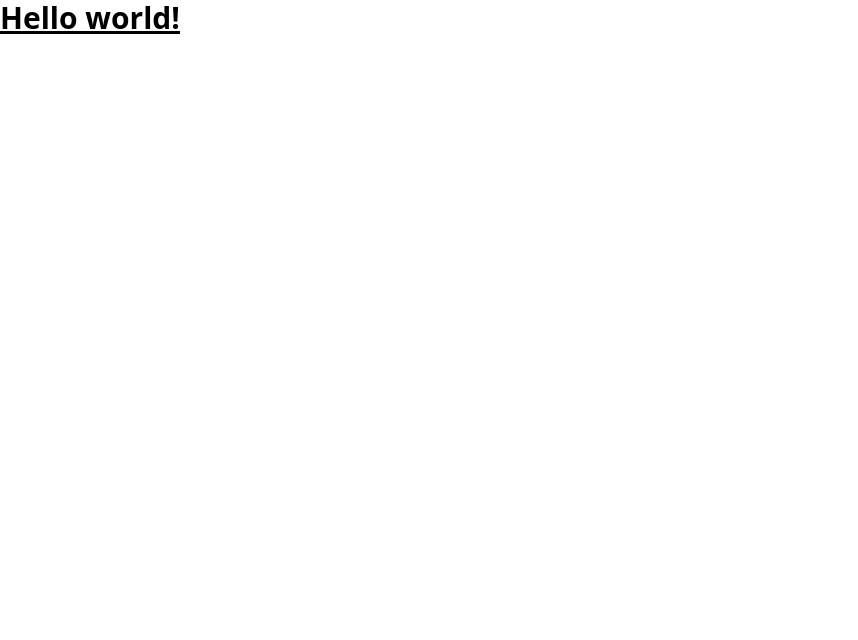
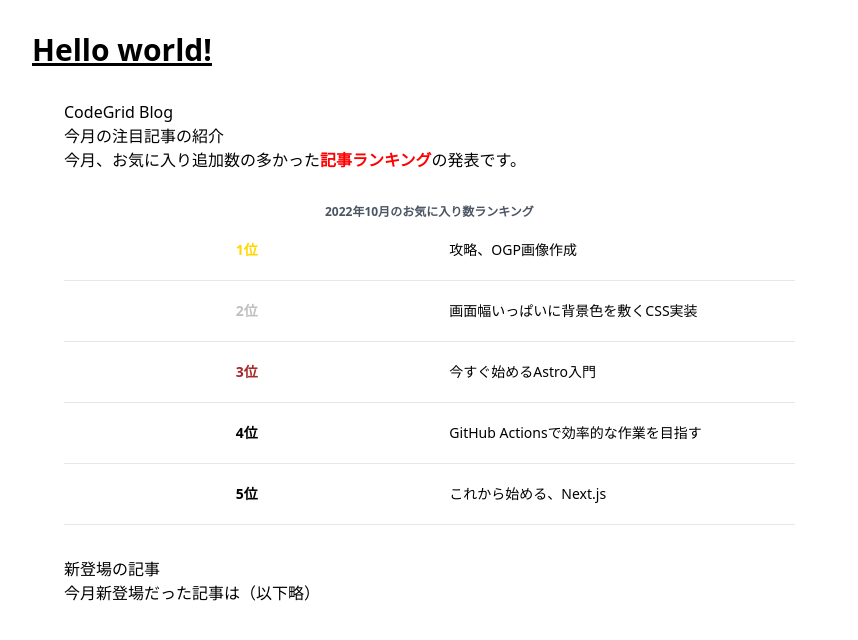
Before and after one commit to siakas/nextjs-mdx-sample, a Next.js app: page / in a window 1280 px wide. Shown: the top 640 px of the page, without its empty margins (0-858 px from the left). Built offline with nearby package versions, Linux system fonts and the light colour scheme.

Commit message:
mdx にコンポーネントとレイアウトを反映

```diff
--- /dev/null
+++ b/src/components/RankingTable.tsx
@@ -0,0 +1,42 @@
+import type { FC } from 'react'
+
+type Props = {
+  month: string
+  rankingData: Array<{
+    slug: string
+    title: string
+  }>
+}
+
+const RankingTable: FC<Props> = ({ month, rankingData }) => {
+  const fontColor: any = {
+    1: 'gold',
+    2: 'silver',
+    3: 'brown',
+  }
+
+  return (
+    <table className="leading-normal my-8">
+      <caption className="text-center text-xs font-semibold text-gray-600">
+        {month}のお気に入り数ランキング
+      </caption>
+      <tbody>
+        {rankingData.map((item, index) => (
+          <tr key={item.slug}>
+            <th
+              style={{ color: fontColor[index + 1] || 'currentColor' }}
+              className="px-5 py-5 border-b border-gray-200 bg-white text-sm w-2/5"
+            >
+              {index + 1}位
+            </th>
+            <td className="px-5 py-5 border-b border-gray-200 bg-white text-sm w-2/5">
+              {item.title}
+            </td>
+          </tr>
+        ))}
+      </tbody>
+    </table>
+  )
+}
+
+export default RankingTable
--- /dev/null
+++ b/src/layouts/DefaultLayout.tsx
@@ -0,0 +1,21 @@
+import Head from 'next/head'
+import type { ReactElement } from 'react'
+
+type LayoutProps = {
+  readonly children: ReactElement
+  meta: any
+}
+
+const DefaultLayout = ({ children, meta }: LayoutProps) => {
+  return (
+    <div className="p-8">
+      <Head>
+        <title>{meta.title}</title>
+      </Head>
+      <header>CodeGrid Blog</header>
+      <div>{children}</div>
+    </div>
+  )
+}
+
+export default DefaultLayout
--- a/src/pages/index.tsx
+++ b/src/pages/index.tsx
@@ -1,9 +1,18 @@
 import type { NextPage } from 'next'
+import OctoberRanking from '@/pages/october.mdx'
 
 const Home: NextPage = () => {
   return (
     <>
-      <h1 className="text-3xl font-bold underline">Hello world!</h1>
+      <div className="m-4 p-4">
+        <h1 className="text-3xl font-bold underline">Hello world!</h1>
+        <OctoberRanking
+          components={{
+            h2: 'h4',
+            strong: (props) => <strong style={{ color: 'red' }} {...props} />,
+          }}
+        />
+      </div>
     </>
   )
 }
--- /dev/null
+++ b/src/pages/october.mdx
@@ -0,0 +1,43 @@
+import DefaultLayout from '@/layouts/DefaultLayout'
+import RankingTable from '@/components/RankingTable'
+
+export const meta = {
+  title: '10月のお気に入り数ランキング',
+}
+
+export const rankingData = [
+  {
+    slug: '2022-ogp-image',
+    title: '攻略、OGP画像作成',
+  },
+  {
+    slug: '2022-css-full-width-background',
+    title: '画面幅いっぱいに背景色を敷くCSS実装',
+  },
+  {
+    slug: '2022-astro',
+    title: '今すぐ始めるAstro入門',
+  },
+  {
+    slug: '2021-github-actions',
+    title: 'GitHub Actionsで効率的な作業を目指す',
+  },
+  {
+    slug: '2021-nextjs',
+    title: 'これから始める、Next.js',
+  },
+]
+
+## 今月の注目記事の紹介
+
+今月、お気に入り追加数の多かった**記事ランキング**の発表です。
+
+<RankingTable month="2022年10月" rankingData={rankingData} />
+
+### 新登場の記事
+
+今月新登場だった記事は（以下略）
+
+export default ({ children }) => (
+  <DefaultLayout meta={meta}>{children}</DefaultLayout>
+)
```
